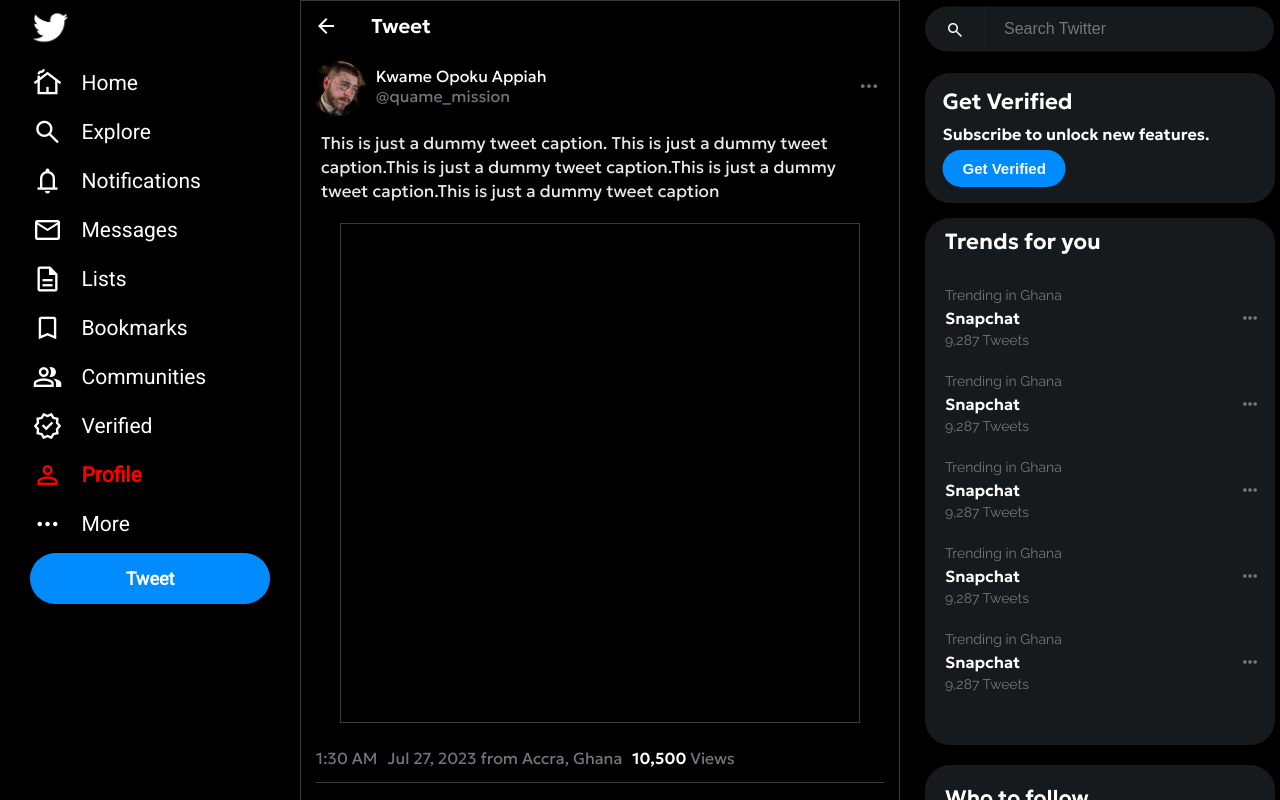
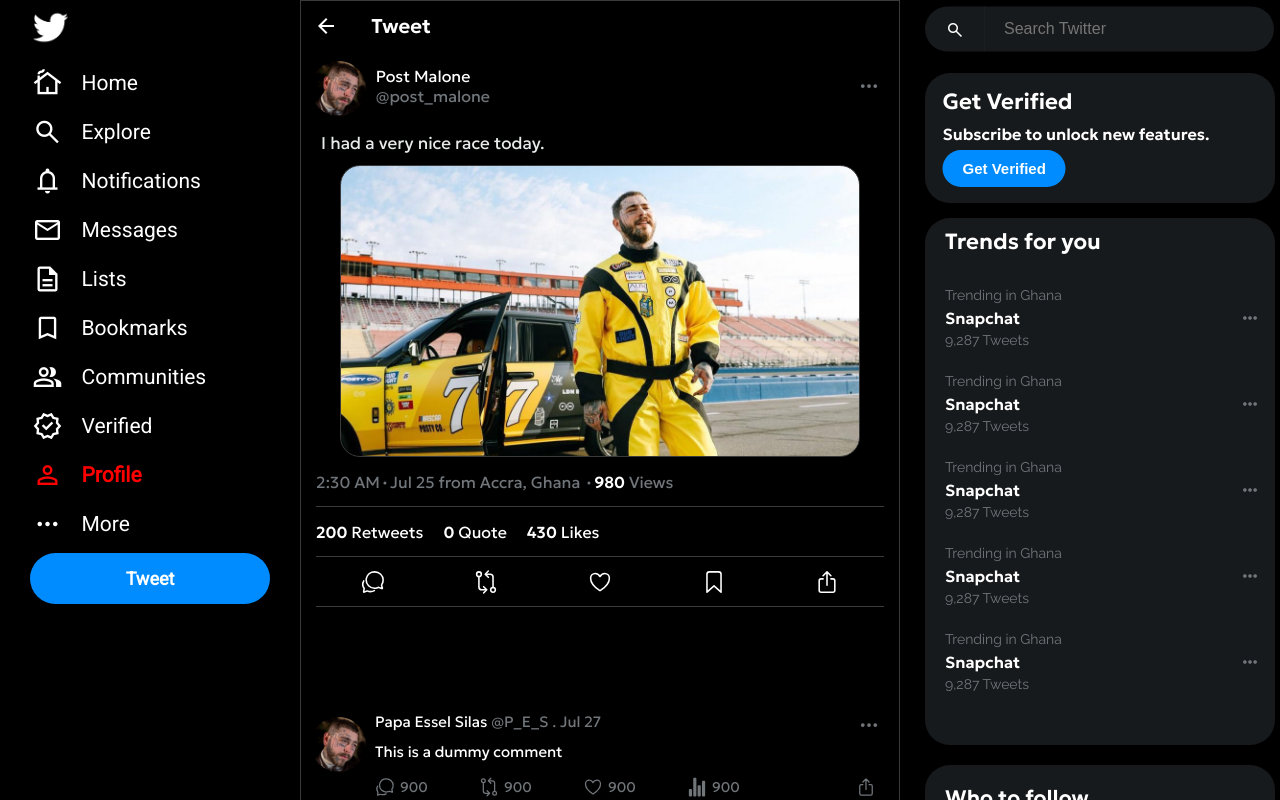
Before and after one commit to quamepossible/twitter-clone, a React (Create React App) app: page /profile/status/123 in a window 1280 px wide. Shown: the top 800 px of the page. Built offline with nearby package versions, Linux system fonts and the light colour scheme.

Commit message:
working on tweet page

```diff
--- a/src/App.js
+++ b/src/App.js
@@ -18,7 +18,7 @@
 
 const tweetPostData = [
   {id: '456', full_name: 'Kwame Opoku - Appiah', username: 'quame_mission', tweet_caption: 'Hello world this is just a dummy text.Hello world this is just a dummy text.Hello world this is just a dummy text.Hello world this is just a dummy text.', comments: '350', retweets: '200', likes: '430', views: '980', datePosted: 'Jul 25', mediaURL: 'austin.jpg', media: false},
-  {id: '123',full_name: 'Post Malone', username: 'post_malone', tweet_caption: 'I had a very nice race today.', comments: '350', retweets: '200', likes: '430', views: '980', datePosted: 'Jul 25', mediaURL: 'austin.jpg', media: true},
+  {id: '123', full_name: 'Post Malone', username: 'post_malone', tweet_caption: 'I had a very nice race today.', comments: '350', retweets: '200', likes: '430', views: '980', datePosted: 'Jul 25', timePosted: '2:30 AM', mediaURL: 'austin.jpg', media: true, location: 'Accra, Ghana'},
 ]
 
 function App() {
--- a/src/Components/Tweets/Tweet.js
+++ b/src/Components/Tweets/Tweet.js
@@ -1,4 +1,4 @@
-import { useEffect, useRef } from "react";
+import { useRef } from "react";
 import { NavLink } from "react-router-dom";
 
 
@@ -6,38 +6,15 @@
 import styles from "./Tweet.module.css";
 import defaultMedia from '../../Assets/media/posty.jpg'
 
+import useImgDimHook from "../../Hooks/ImageDimHook";
+
 const Tweet = ({ tweetData }) => {
+  const {full_name, username, tweet_caption, id, comments, retweets, likes, views, datePosted, media, mediaURL } = tweetData;
+  // const tweetMedia = media ? mediaURL : '';
+
   const mediaRef = useRef(null);
+  useImgDimHook(mediaRef, defaultMedia);
 
-  useEffect(() => {
-    const imageDimensionSet = () => {
-      if(mediaRef.current){
-        const image = new Image();
-        image.src = defaultMedia;
-        image.onload = () => {
-          const imageWidth = +image.width;
-          const imageHeight = +image.height;
-
-          let desiredWidth = imageWidth;
-          let desiredHeight = imageHeight;
-
-          if(imageWidth > 520){
-            const excessWidth = imageWidth - 520;
-            const excessPerc = Math.round((excessWidth / imageWidth) * 100);
-
-            desiredWidth = 520;
-            desiredHeight = Math.round(((100 - excessPerc) / 100) * imageHeight);
-          }
-          mediaRef.current.style.width = `${desiredWidth}px`;
-          mediaRef.current.style.height = `${desiredHeight}px`;
-        }
-      }
-
-    }
-    imageDimensionSet()
-  }, [])
-  const {full_name, username, tweet_caption, id, comments, retweets, likes, views, datePosted, media, mediaURL } = tweetData;
-  const tweetMedia = media ? mediaURL : '';
   const tweetPath = `/profile/status/${id}`;
   return (
     <NavLink to={tweetPath} className={`${styles["tweets"]} row`}>
--- /dev/null
+++ b/src/Hooks/ImageDimHook.js
@@ -0,0 +1,33 @@
+import { useEffect } from "react";
+
+const useImgDimHook = (mediaRef, defaultMedia) => {
+    useEffect(() => {
+        const imageDimensionSet = () => {
+          if(mediaRef.current){
+            const image = new Image();
+            image.src = defaultMedia;
+            image.onload = () => {
+              const imageWidth = +image.width;
+              const imageHeight = +image.height;
+
+              let desiredWidth = imageWidth;
+              let desiredHeight = imageHeight;
+
+              if(imageWidth > 520){
+                const excessWidth = imageWidth - 520;
+                const excessPerc = Math.round((excessWidth / imageWidth) * 100);
+
+                desiredWidth = 520;
+                desiredHeight = Math.round(((100 - excessPerc) / 100) * imageHeight);
+              }
+              mediaRef.current.style.width = `${desiredWidth}px`;
+              mediaRef.current.style.height = `${desiredHeight}px`;
+            }
+          }
+
+        }
+        imageDimensionSet()
+    }, [])
+}
+
+export default useImgDimHook;
--- a/src/Pages/Tweet/TweetPage.js
+++ b/src/Pages/Tweet/TweetPage.js
@@ -1,13 +1,19 @@
+import { useRef } from 'react';
 import { useParams, useLoaderData } from 'react-router-dom';
 
+import useImgDimHook from '../../Hooks/ImageDimHook';
+
 import Posty from '../../Assets/media/posty.jpg';
-import Boogie from '../../Assets/media/boogie.jpg';
+import Boogie from '../../Assets/media/malone.jpg';
 import styles from './TweetPage.module.css';
 
 const TweetPage = () => {
     const tweetData = useLoaderData();
-    console.log(tweetData);
-    const { id, full_name, username, tweet_caption, comments, retweets, likes, views, datePosted, mediaURL, media } = tweetData;
+    const { id, full_name, username, tweet_caption, comments, retweets, likes, views, datePosted, timePosted, mediaURL, media, location } = tweetData;
+
+    const mediaRef = useRef(null)
+    useImgDimHook(mediaRef, Boogie);
+
     return(
     <div className={styles['tweet-content']}>
         <div className={`${styles['tweet-nav']} row`}>
@@ -23,38 +29,38 @@
                 <div style={{backgroundImage: `url(${Posty}`}} className={styles['comm-pic']} />
             </div>
             <div className={styles['author-names']}>
-                <p>Kwame Opoku Appiah</p>
-                <p className={styles['author-username']}>@<span>quame_mission</span></p>
+                <p>{full_name}</p>
+                <p className={styles['author-username']}>@<span>{username}</span></p>
             </div>
             <div className={styles['tweet-menu']}>
                 <ion-icon style={{color: '#71767b'}} name="ellipsis-horizontal"></ion-icon>
             </div>
         </div>
         <div className={styles['tweet-caption']}>
-            <p className={styles['tweet-text']}>This is just a dummy tweet caption. This is just a dummy tweet caption.This is just a dummy tweet caption.This is just a dummy tweet caption.This is just a dummy tweet caption</p>
+            <p className={styles['tweet-text']}>{tweet_caption}</p>
         </div>
-        <div className={styles['tweet-media']}>
-            <div className={styles['tweet-main-media']}></div>
-        </div>
+        {media && <div className={styles['tweet-media']}>
+            <div ref={mediaRef} className={styles['tweet-main-media']} style={{backgroundImage: `url(${Boogie})`}}></div>
+        </div>}
         <div className={styles['tweet-info']}>
             <p className='center'>
-                <span>1:30</span> AM
+                <span>{timePosted}</span>
                 <span className={styles['hold-dot']}>
                     <span className={`${styles['dot']} center`}></span>
                 </span>
-                <span>Jul 27, 2023</span> from
-                <span> Accra, Ghana</span>
+                <span>{datePosted}</span> from
+                <span> {location} </span>
                 <span className={styles['hold-dot']}>
                     <span className={`${styles['dot']} center`}></span>
                 </span>
-                <span style={{color: 'white'}}><b>10,500</b></span> Views
+                <span style={{color: 'white'}}><b>{views}</b></span> Views
             </p>
         </div>
         <div className={styles['tweet-insight']}>
             <div className={`${styles['hold-insight']} center row`}>
-                <div><span><b>48</b></span> Retweets</div>
-                <div><span><b>30</b></span> Quote</div>
-                <div><span><b>9,499</b></span> Likes</div>
+                <div><span><b>{retweets}</b></span> Retweets</div>
+                <div><span><b>0</b></span> Quote</div>
+                <div><span><b>{likes}</b></span> Likes</div>
             </div>
         </div>
         <div className={`${styles['tweet-action']} row`}>
--- a/src/Pages/Tweet/TweetPage.module.css
+++ b/src/Pages/Tweet/TweetPage.module.css
@@ -87,9 +87,12 @@
     padding: 10px 20px;
 }
 
-.tweet-media {
+.tweet-main-media {
   height: auto;
   padding: 10px 0;
+  background-position: center;
+  background-size: cover;
+  border-radius: 20px;
   /* background-color: blue; */
 }
 
@@ -143,10 +146,10 @@
 
 .dot{
     display: inline-block;
-    height: 2px;
-    width: 2px;
+    height: 3px;
+    width: 3px;
     border-radius: 50%;
-    /* background-color: pink; */
+    background-color: var(--graytext);
 }
 
 .tweet-insight{
```
